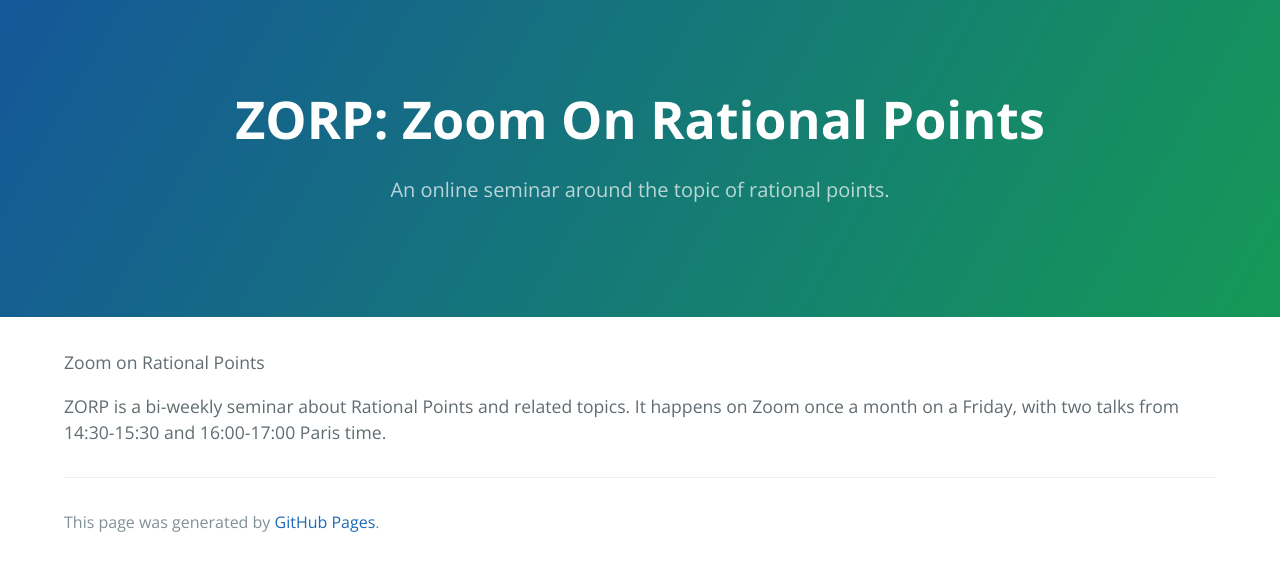
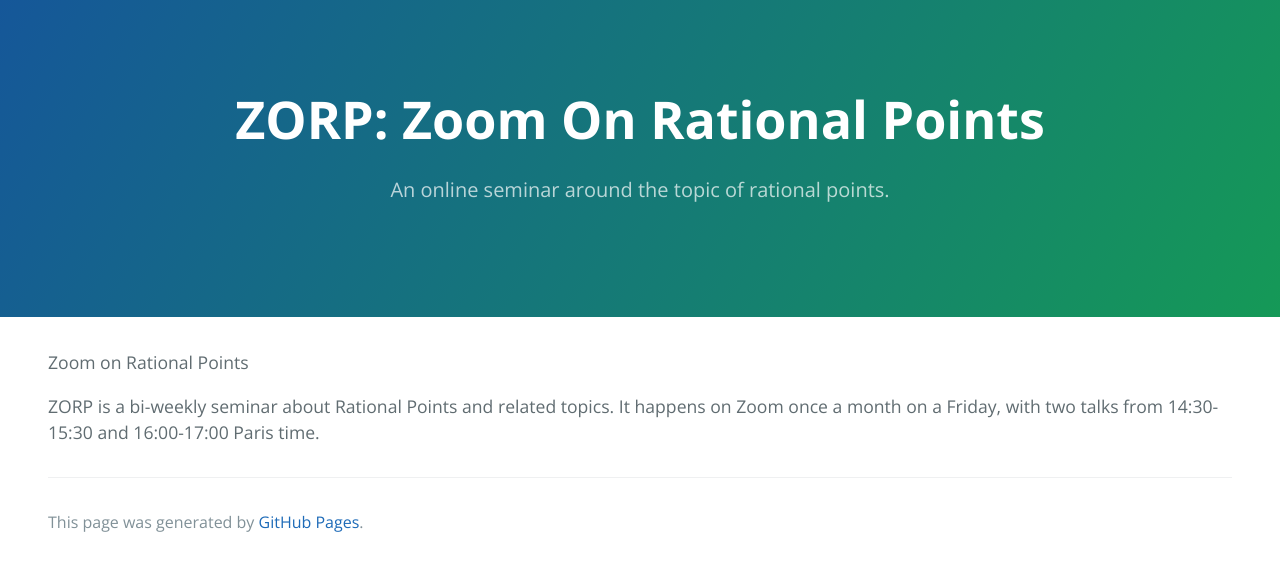
Before and after one commit to zoom-on-rational-points/zoom-on-rational-points.github.io, a Jekyll site: the page built from about.md, in a window 1280 px wide. Shown: the top 571 px of the page. Built offline with Jekyll 4.4.1, drawn with Linux system fonts in a browser that asks for light colours; our own code applies the rules of GitHub Pages for plain Markdown files.

Commit message:
Update jekyll-theme-cayman.scss

```diff
--- a/_sass/jekyll-theme-cayman.scss
+++ b/_sass/jekyll-theme-cayman.scss
@@ -169,7 +169,7 @@ a {
 
   @include large {
     max-width: 100%;
-    padding: 2rem 4rem;
+    padding: 2rem 3rem;
     margin: 0 auto;
     font-size: 1.1rem;
   }
```
